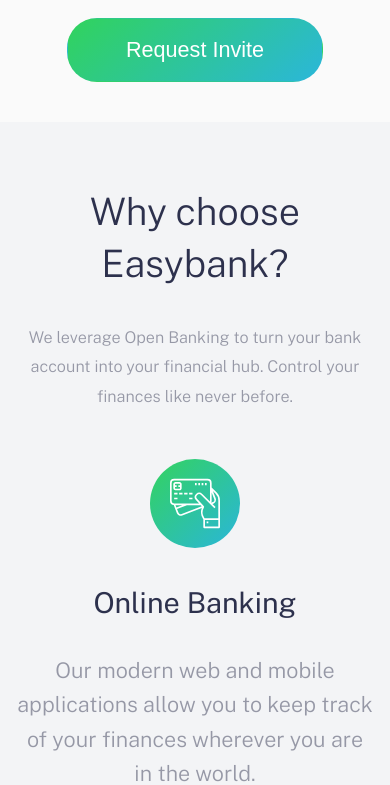
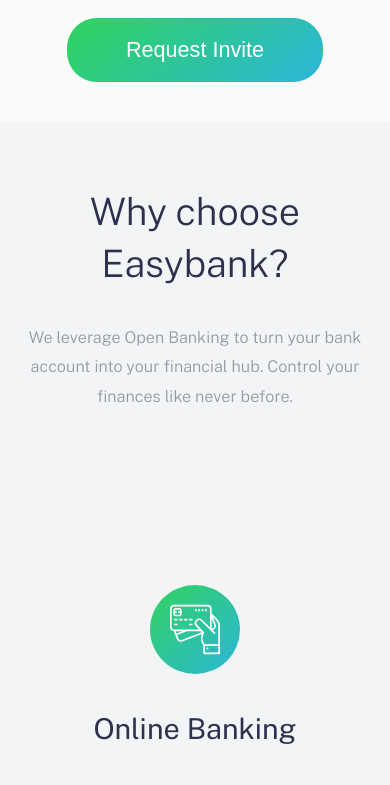
Before and after one commit to InnaTymoshenko/esybank, a React (Create React App) app: page / in a window 390 px wide. Shown: the part 840-1625 px from the top of the page. Built offline with nearby package versions, Linux system fonts and the light colour scheme.

Commit message:
fixed styles

```diff
--- a/src/components/main/Main.css
+++ b/src/components/main/Main.css
@@ -516,7 +516,7 @@
 
 	.center-block,
 	.bottom-block {
-		min-height: 170vh;
+		min-height: 240vh;
 	}
 
 	.main_block.center,
```
